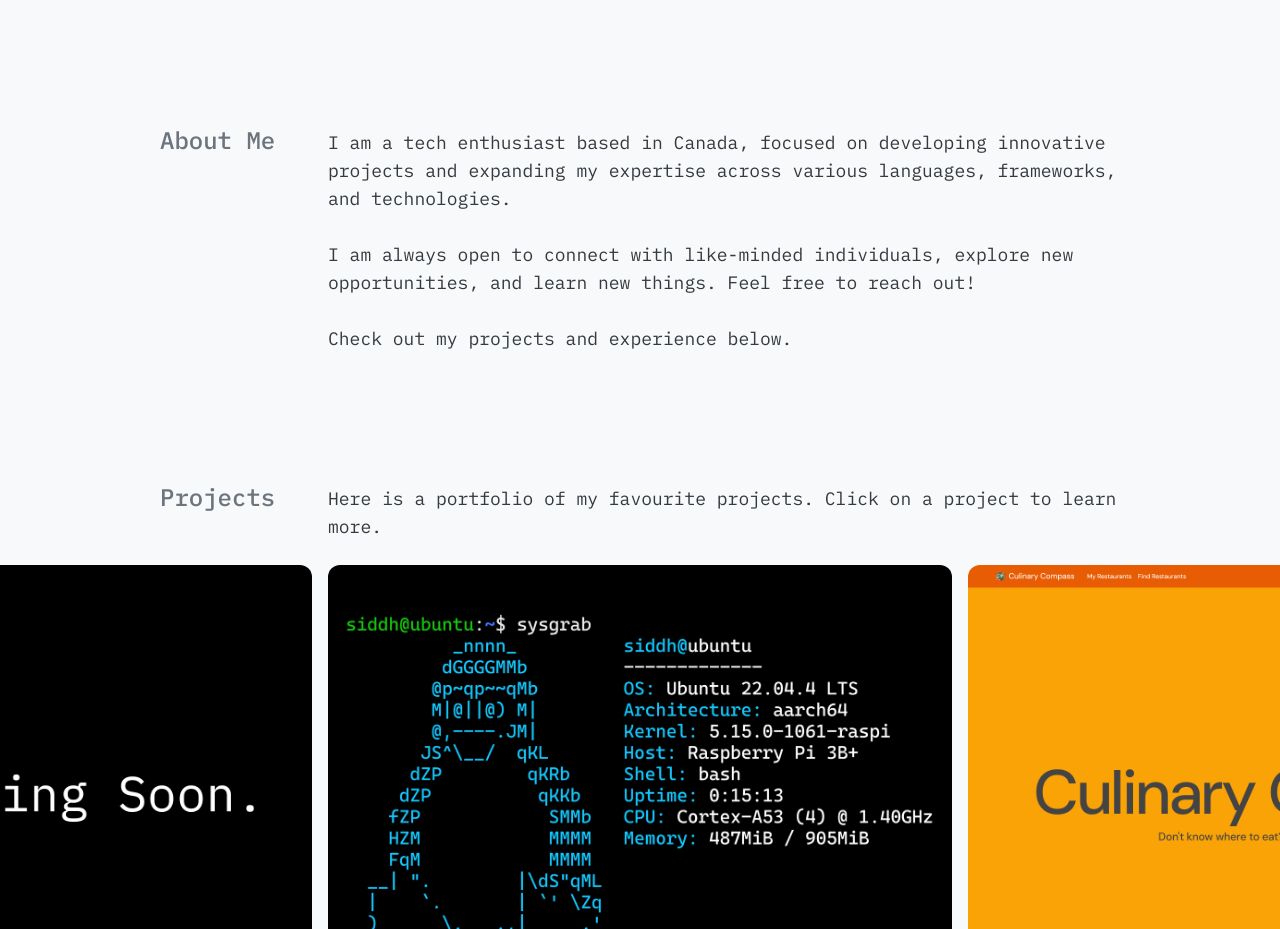
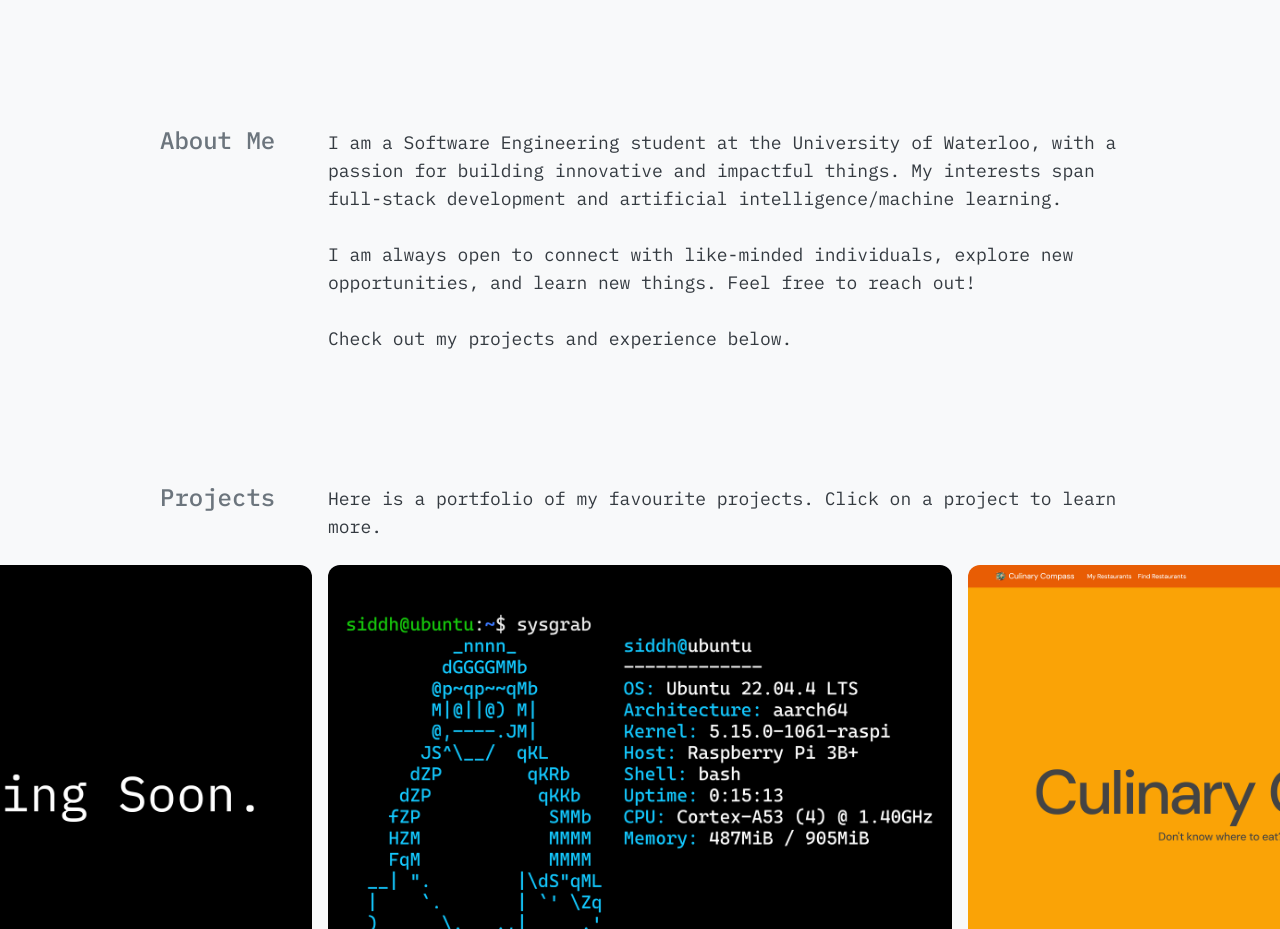
Before and after one commit to siddhp1/Personal-Website, a Next.js app: page / in a window 1280 px wide. Shown: the part 920-1849 px from the top of the page. Built offline with nearby package versions, Linux system fonts and the light colour scheme.

Commit message:
update headline

```diff
--- a/components/home/About.tsx
+++ b/components/home/About.tsx
@@ -12,9 +12,9 @@ export default function About() {
           About Me
         </h1>
         <p className="mt-1.25 lg:ml-6 text-lg text-light-9 dark:text-dark-9">
-          I am a tech enthusiast based in Canada, focused on developing
-          innovative projects and expanding my expertise across various
-          languages, frameworks, and technologies.
+          I am a Software Engineering student at the University of Waterloo,
+          with a passion for building innovative and impactful things.
+          My interests span full-stack development and artificial intelligence/machine learning.
           <br />
           <br />
           I am always open to connect with like-minded individuals, explore new
```
